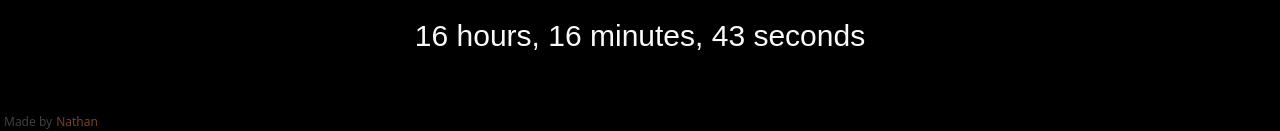
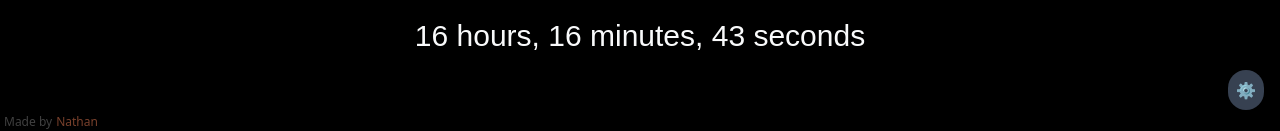
Before and after one commit to nathanclairmonte/nye-countdown, a Next.js app: page / in a window 1280 px wide. Shown: the part 666-797 px from the top of the page. Built offline with nearby package versions, Linux system fonts and the light colour scheme; a web font is replaced by a local one.

Commit message:
update celebration font size

```diff
--- a/src/components/Celebration.js
+++ b/src/components/Celebration.js
@@ -14,7 +14,7 @@ export default function Celebration({ isCelebration }) {
                 <Fireworks options={fireworksOptions} style={fireworksStyles} />
             )}
             {isCelebration && <Confetti />}
-            <div className="flex flex-col items-center gap-2 text-3xl text-white sm:text-5xl md:text-6xl lg:text-7xl">
+            <div className="flex flex-col items-center gap-2 text-7xl text-white sm:text-8xl md:text-8xl lg:text-8xl">
                 <div
                     className={clsx(
                         "animate-scale-in-1 opacity-0",
@@ -25,7 +25,7 @@ export default function Celebration({ isCelebration }) {
                 </div>
                 <div
                     className={clsx(
-                        "animate-scale-in-2 opacity-0 mt-1",
+                        "animate-scale-in-2 opacity-0 mt-5",
                         font.className
                     )}
                 >
@@ -33,7 +33,7 @@ export default function Celebration({ isCelebration }) {
                 </div>
                 <div
                     className={clsx(
-                        "animate-scale-in-3 opacity-0 -mt-2",
+                        "animate-scale-in-3 opacity-0 -mt-3",
                         font.className
                     )}
                 >
--- a/src/pages/index.js
+++ b/src/pages/index.js
@@ -40,7 +40,7 @@ export default function Home() {
         const timer = setInterval(() => {
             if (!isCustomCountdown) {
                 // if not a custom countdown, update timeLeft normally
-                const newTimeLeft = calculateTimeLeftInYear(userTimeZone); // TODO: make timezone dynamic
+                const newTimeLeft = calculateTimeLeftInYear(userTimeZone);
                 setTimeLeft(newTimeLeft);
 
                 // check if countdown is at zero and set isCelebration to true if it is
@@ -89,11 +89,11 @@ export default function Home() {
         <Layout>
             <div className="absolute z-[50] flex h-full w-full flex-col items-center justify-center">
                 {renderCountdown()}
-                {/* <TestControls
+                <TestControls
                     setTimeLeft={setTimeLeft}
                     setIsCelebration={setIsCelebration}
                     setIsCustomCountdown={setIsCustomCountdown}
-                /> */}
+                />
             </div>
         </Layout>
     );
```
